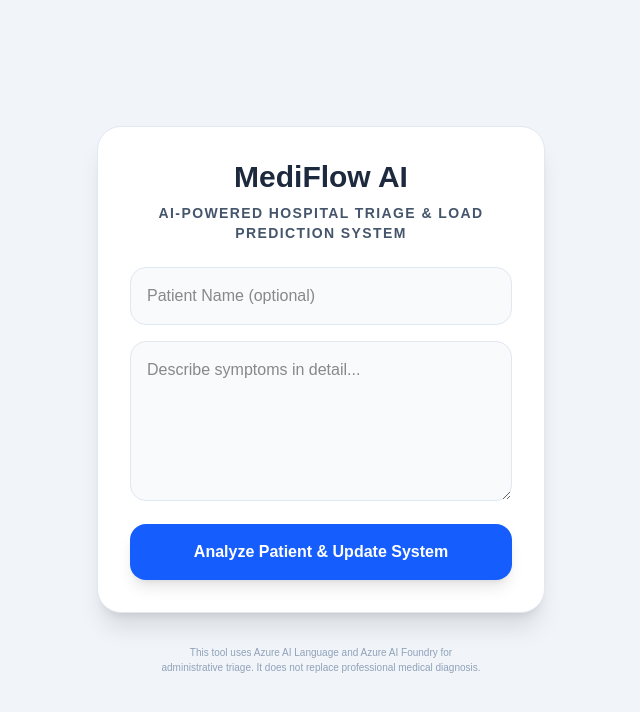
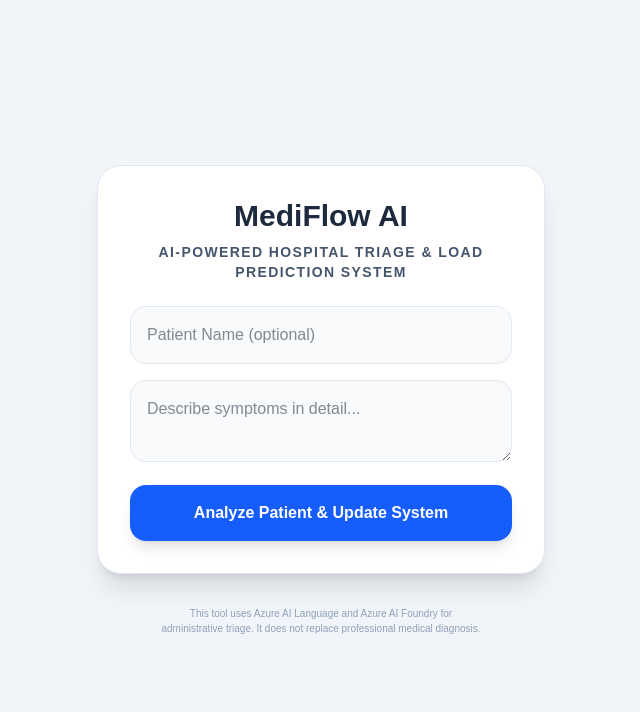
Before and after one commit to guillermoguevara887/MediFlow-AI, a Next.js app: page /patient in a window 1280 px wide. Shown: the top 712 px of the page, without its empty margins (319-959 px from the left). Built offline with nearby package versions, Linux system fonts and the light colour scheme.

Commit message:
changed font

```diff
--- a/src/app/patient/page.js
+++ b/src/app/patient/page.js
@@ -76,14 +76,14 @@ export default function Home() {
         <div className="space-y-4 mt-6">
           <input
             value={nombre}
-            className="w-full p-4 bg-slate-50 border border-slate-200 rounded-2xl focus:ring-2 focus:ring-blue-500 outline-none"
+            className="w-full p-4 bg-slate-50 text-slate-900 border border-slate-200 rounded-2xl focus:ring-2 focus:ring-blue-500 outline-none"
             placeholder="Patient Name (optional)"
             onChange={(e) => setNombre(e.target.value)}
           />
 
           <textarea
             value={sintomas}
-            className="w-full p-4 bg-slate-50 border border-slate-200 rounded-2xl h-40 focus:ring-2 focus:ring-blue-500 outline-none"
+            className="w-full p-4 bg-slate-50 text-slate-900 border border-slate-200 rounded-2xl focus:ring-2 focus:ring-blue-500 outline-none"
             placeholder="Describe symptoms in detail..."
             onChange={(e) => setSintomas(e.target.value)}
           />
@@ -104,7 +104,7 @@ export default function Home() {
 
         {/* ERROR */}
         {errorMsg && (
-          <div className="mt-6 p-4 rounded-2xl bg-slate-50 border border-slate-200 text-sm">
+          <div className="mt-6 p-4 rounded-2xl bg-slate-50 border  text-slate-900 border-slate-200 text-sm">
             <div className="font-bold mb-1">Couldn’t complete the request</div>
             <div className="opacity-90">{errorMsg}</div>
           </div>
```
